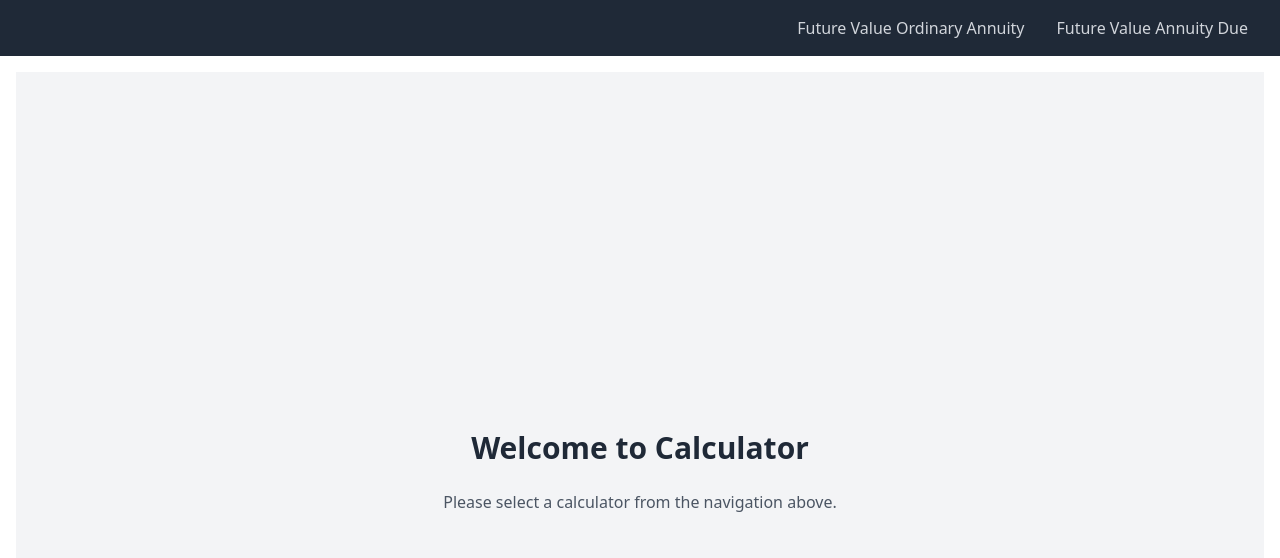
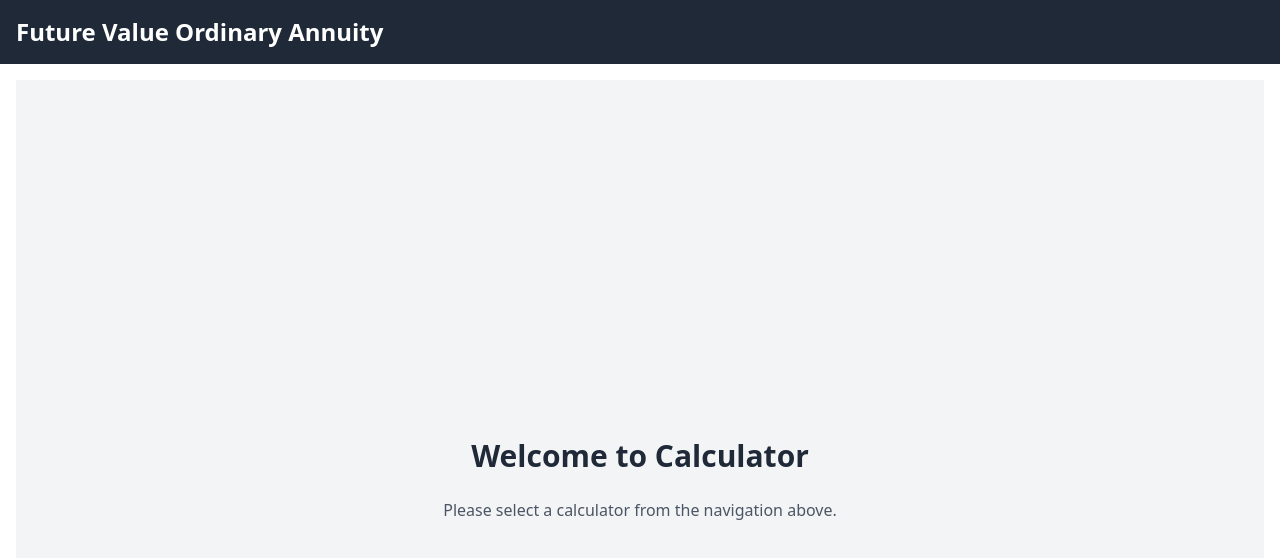
Before and after one commit to JustKiens/Algo-calculators, a React (Vite) app: page / in a window 1280 px wide. Shown: the top 558 px of the page. Built offline with nearby package versions, Linux system fonts and the light colour scheme.

Commit message:
Update App.jsx

```diff
--- a/src/App.jsx
+++ b/src/App.jsx
@@ -11,14 +11,9 @@ function App() {
       <nav className="bg-gray-800 p-4">
         <div className="container mx-auto flex justify-between items-center">
           <Link to="/" className="text-white text-2xl font-bold">
+          Future Value Ordinary Annuity
           </Link>
           <div>
-            <Link to="/future-value-ordinary-annuity" className="text-gray-300 hover:text-white px-4">
-              Future Value Ordinary Annuity
-            </Link>
-            <Link to="/future-value-annuity-due" className="text-gray-300 hover:text-white px-4">
-              Future Value Annuity Due
-            </Link>
           </div>
         </div>
       </nav>
@@ -28,7 +23,6 @@ function App() {
         <Routes>
           <Route path="/" element={<LandingPage />} /> {/* Use the LandingPage component */}
           <Route path="/future-value-ordinary-annuity" element={<FutureValueOrdinaryAnnuity />} />
-          <Route path="/future-value-annuity-due" element={<FutureValueAnnuityDue />} />
         </Routes>
       </div>
     </Router>
```
